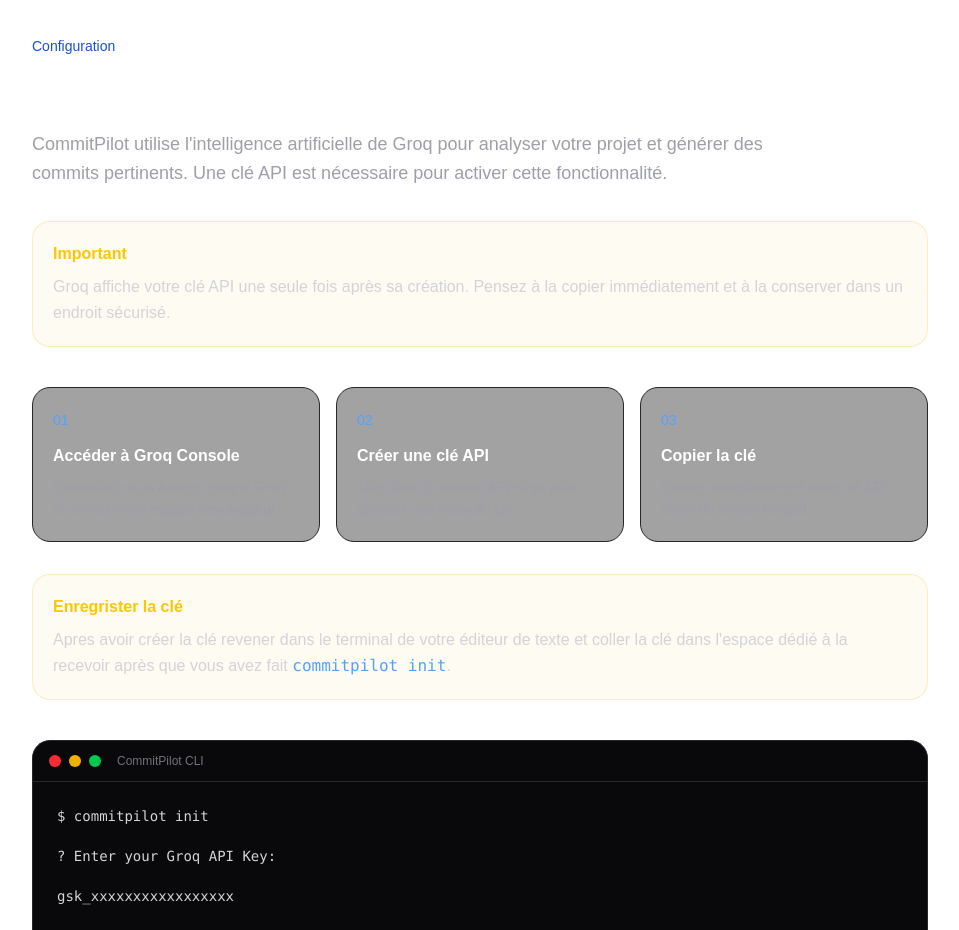
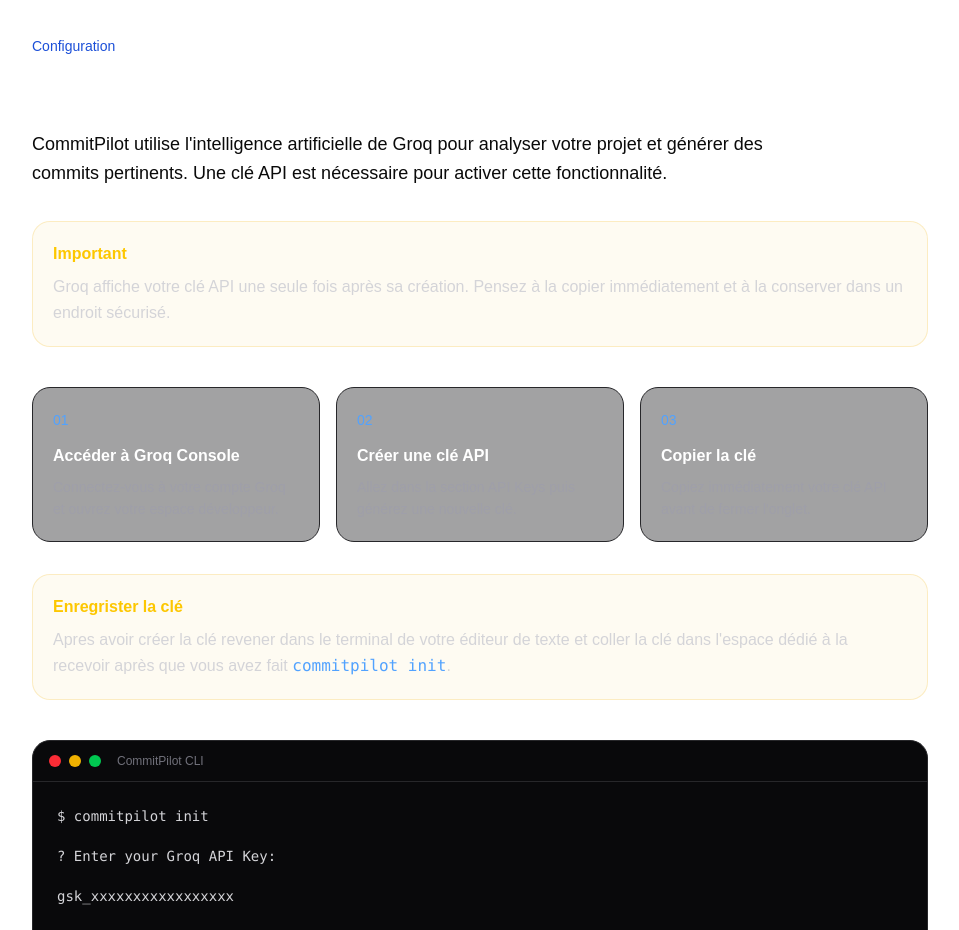
Before and after one commit to Janel731/Site-LP-CommitPilot, a React (Vite) app: page /documentation in a window 1280 px wide. Shown: the part 3720-4650 px from the top of the page, without its empty margins (300-1259 px from the left). Built offline with nearby package versions, Linux system fonts and the light colour scheme.

Commit message:
fix: correction de la classe de texte dans le composant GroqApi

```diff
--- a/src/components/GroqApi.jsx
+++ b/src/components/GroqApi.jsx
@@ -32,7 +32,7 @@
           Créer une clé API Groq
         </h2>
 
-        <p className="mt-5 max-w-3xl text-base leading-relaxed text-zinc-400 md:text-lg">
+        <p className="mt-5 max-w-3xl text-base leading-relaxed text- md:text-lg">
           CommitPilot utilise l'intelligence artificielle de Groq pour analyser
           votre projet et générer des commits pertinents. Une clé API est
           nécessaire pour activer cette fonctionnalité.
```
